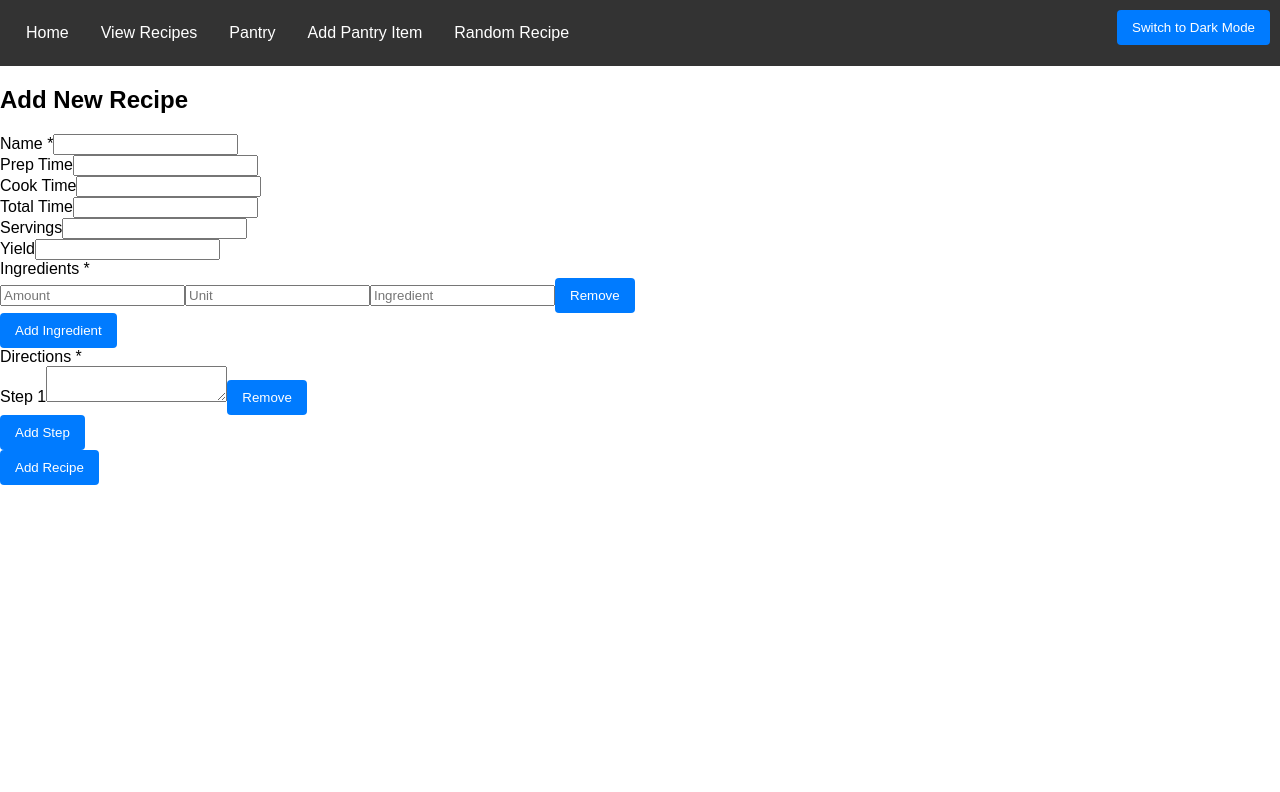
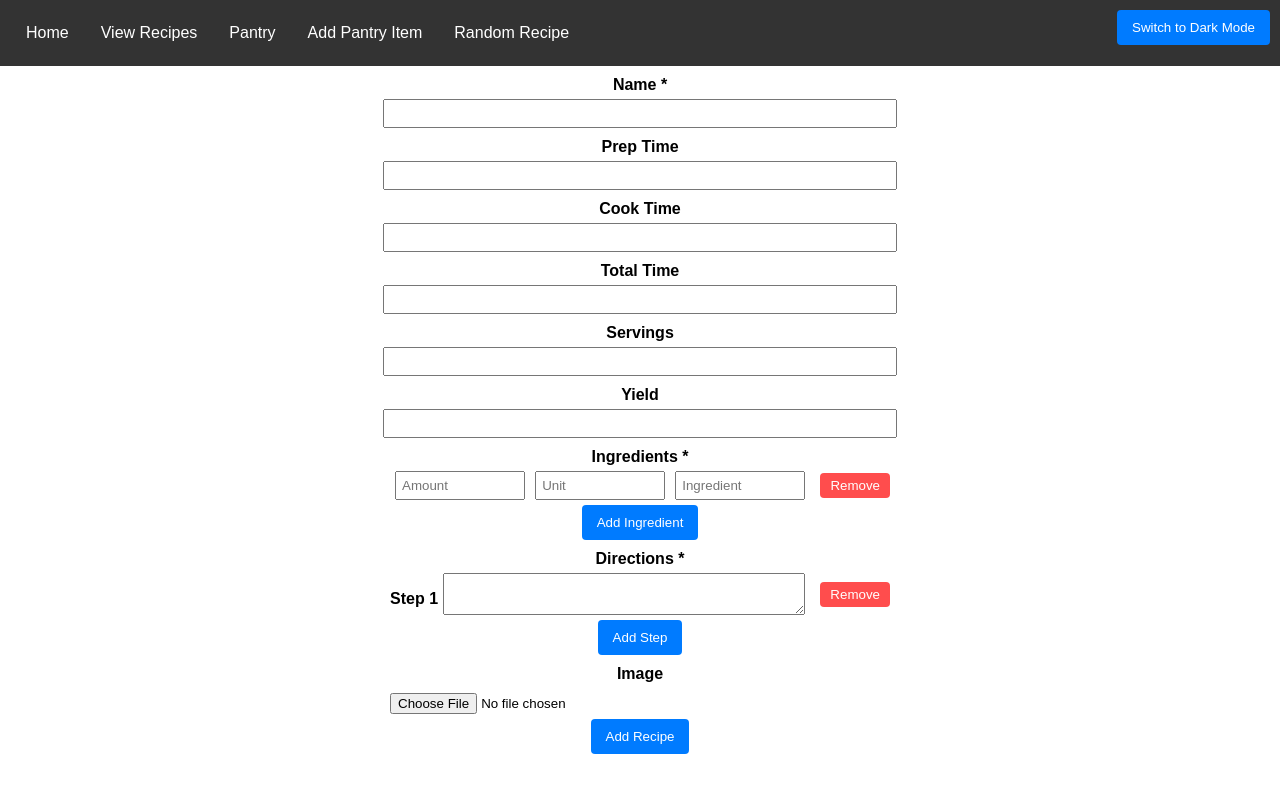
Before and after one commit to O-KenneDevWorks/RecipeStore, a React (Create React App) app in the folder web-app/: page /add-recipe in a window 1280 px wide. Shown: the top 792 px of the page. Built offline with nearby package versions, Linux system fonts and the light colour scheme.

Commit message:
Added Recipe Image support

```diff
--- a/web-app/src/components/Add_Recipe.js
+++ b/web-app/src/components/Add_Recipe.js
@@ -1,164 +1,181 @@
-import React, { useEffect, useState } from 'react';
+import React, { useState } from 'react';
 import axios from 'axios';
-import Navigation from './NavBar';
+import './Styling/AddRecipeForm.css';
 
 const AddRecipeForm = () => {
     const [recipeData, setRecipeData] = useState({
         name: '',
-        ingredients: [{ amount: '', unit: '', name: ''}],
+        ingredients: [{ amount: '', unit: '', name: '' }],
         directions: [''],
         prepTime: '',
         cookTime: '',
         totalTime: '',
         servings: '',
         yield: '',
+        image: ''
     });
+    const [imagePreview, setImagePreview] = useState('');
 
     const handleChange = (e) => {
         const { name, value } = e.target;
         setRecipeData({ ...recipeData, [name]: value });
     };
 
-    const handleIngredientChange = (index, e) => {
-        const { name, value } = e.target;
-        const newIngredients = [...recipeData.ingredients];
-        newIngredients[index][name] = value;
-        setRecipeData({ ...recipeData, ingredients: newIngredients});
+    const handleImageChange = (e) => {
+        const file = e.target.files[0];
+        if (file) {
+            const reader = new FileReader();
+            reader.onloadend = () => {
+                setImagePreview(reader.result);
+                setRecipeData({ ...recipeData, image: reader.result });
             };
-
-    const handleAddIngredient = () => {
-        setRecipeData({
-            ...recipeData,
-            ingredients: [...recipeData.ingredients, { amount: '', unit: '', name: ''}]
-        });
+            reader.readAsDataURL(file);
+        }
     };
-
-    const handleRemoveIngredients = (index) => {
-        const newIngredients = recipeData.ingredients.filter((_, i) => i !== index);
-        setRecipeData({ ...recipeData, ingredients: newIngredients });
-    };
-
-    const handleDirectionChange = (index, e) => {
-        const newDirections = [...recipeData.directions];
-        newDirections[index] = e.target.value;
-        setRecipeData({ ...recipeData, directions: newDirections });
-    }
-
-    const addDirection = () => {
-        setRecipeData({ ...recipeData, directions: [...recipeData.directions, ''] });
-    }
-
-    const removeDirections = (index) => {
-        const newDirections = recipeData.directions.filter((_, i) => i !== index);
-        setRecipeData({ ...recipeData, directions: newDirections})
-    }
 
     const handleSubmit = async (e) => {
         e.preventDefault();
         try {
-            const response = await axios.post('http://10.0.0.85:3000/recipes', recipeData);
+            const response = await axios.post('http://localhost:3000/recipes', recipeData);
+            console.log('Recipe added:', response.data);
             // Clear form after successful submission
             setRecipeData({
                 name: '',
-                ingredients: [{ amount: '', unit: '', name: ''}],
+                ingredients: [{ amount: '', unit: '', name: '' }],
                 directions: [''],
                 prepTime: '',
                 cookTime: '',
                 totalTime: '',
                 servings: '',
                 yield: '',
+                image: ''
             });
+            setImagePreview('');
         } catch (error) {
-            console.error('Error adding recipe: ', error)
+            console.error('Error adding recipe:', error);
         }
     };
 
+    const handleAddIngredient = () => {
+        setRecipeData({
+            ...recipeData,
+            ingredients: [...recipeData.ingredients, { amount: '', unit: '', name: '' }]
+        });
+    };
+
+    const handleIngredientChange = (index, e) => {
+        const { name, value } = e.target;
+        const newIngredients = recipeData.ingredients.map((ingredient, i) => {
+            if (i === index) {
+                return { ...ingredient, [name]: value };
+            }
+            return ingredient;
+        });
+        setRecipeData({ ...recipeData, ingredients: newIngredients });
+    };
+
+    const handleRemoveIngredient = (index) => {
+        const newIngredients = recipeData.ingredients.filter((_, i) => i !== index);
+        setRecipeData({ ...recipeData, ingredients: newIngredients });
+    };
+
+    const handleAddDirection = () => {
+        setRecipeData({
+            ...recipeData,
+            directions: [...recipeData.directions, '']
+        });
+    };
+
+    const handleDirectionChange = (index, e) => {
+        const newDirections = recipeData.directions.map((direction, i) => {
+            if (i === index) {
+                return e.target.value;
+            }
+            return direction;
+        });
+        setRecipeData({ ...recipeData, directions: newDirections });
+    };
+
+    const handleRemoveDirection = (index) => {
+        const newDirections = recipeData.directions.filter((_, i) => i !== index);
+        setRecipeData({ ...recipeData, directions: newDirections });
+    };
+
     return (
-
-        <form className="add-recipe=containter" onSubmit={handleSubmit}>
-            <h2>Add New Recipe</h2>
-
-            <div className='form-goup'>
+        <form onSubmit={handleSubmit} className="add-recipe-form">
             <label>Name *</label>
             <input type="text" name="name" value={recipeData.name} onChange={handleChange} required />
-            </div>
 
-            <div className="form-group-row">
-                <div className='form-goup'>
             <label>Prep Time</label>
             <input type="text" name="prepTime" value={recipeData.prepTime} onChange={handleChange} />
-                </div>
 
-                <div className='form-goup'>
             <label>Cook Time</label>
             <input type="text" name="cookTime" value={recipeData.cookTime} onChange={handleChange} />
-                </div>
 
-                <div className='form-goup'>
             <label>Total Time</label>
             <input type="text" name="totalTime" value={recipeData.totalTime} onChange={handleChange} />
-                </div>
-            </div>
 
-            <div className="form-group-row">
-                <div className='form-goup'>
             <label>Servings</label>
-                <input type="text" name="servings" value={recipeData.servings} onChange={handleChange} />
-                </div>
+            <input type="number" name="servings" value={recipeData.servings} onChange={handleChange} />
 
-                <div className='form-goup'>
             <label>Yield</label>
             <input type="text" name="yield" value={recipeData.yield} onChange={handleChange} />
-                </div>
-            </div>
 
-            <div className='form-goup'>
             <label>Ingredients *</label>
             {recipeData.ingredients.map((ingredient, index) => (
-                    <div key={index} className='ingredient-group'>
+                <div key={index} className="ingredient-input">
                     <input
-                            type='number'
-                            step='0.001'
-                            name='amount'
-                            placeholder='Amount'
+                        type="number"
+                        name="amount"
+                        placeholder="Amount"
                         value={ingredient.amount}
                         onChange={(e) => handleIngredientChange(index, e)}
+                        step="0.01"
+                        required
                     />
                     <input
-                            type='text'
-                            name='unit'
-                            placeholder='Unit'
+                        type="text"
+                        name="unit"
+                        placeholder="Unit"
                         value={ingredient.unit}
                         onChange={(e) => handleIngredientChange(index, e)}
+                        required
                     />
                     <input
-                            type='text'
-                            name='name'
-                            placeholder='Ingredient'
+                        type="text"
+                        name="name"
+                        placeholder="Ingredient"
                         value={ingredient.name}
                         onChange={(e) => handleIngredientChange(index, e)}
+                        required
                     />
-                        <button type='button' className="btn-remove" onClick={() => handleRemoveIngredients(index)}>Remove</button>
+                    <button type="button" onClick={() => handleRemoveIngredient(index)}>Remove</button>
                 </div>
             ))}
-                <button type='button' className="btn-add" onClick={handleAddIngredient}>Add Ingredient</button>
-            </div>
+            <button type="button" onClick={handleAddIngredient}>Add Ingredient</button>
 
-            <div className='form-goup'>
             <label>Directions *</label>
             {recipeData.directions.map((direction, index) => (
-                    <div key={index} className="directions-container">
-                        <label>{`Step ${index + 1}`}</label>
-                        <textarea value={direction} onChange={(e) => handleDirectionChange(index, e)} required />
-                        <button type="button" className="btn-remove" onClick={() => removeDirections(index)}>Remove</button>
+                <div key={index} className="direction-input">
+                    <label>Step {index + 1}</label>
+                    <textarea
+                        name="direction"
+                        value={direction}
+                        onChange={(e) => handleDirectionChange(index, e)}
+                        required
+                    />
+                    <button type="button" onClick={() => handleRemoveDirection(index)}>Remove</button>
                 </div>
             ))}
-                <button type="button" className="btn-add" onClick={addDirection}>Add Step</button>
-            </div>
+            <button type="button" onClick={handleAddDirection}>Add Step</button>
+
+            <label>Image</label>
+            <input type="file" name="image" accept="image/*" onChange={handleImageChange} />
+            {imagePreview && <img src={imagePreview} alt="Recipe Preview" className="image-preview" />}
 
             <button type="submit">Add Recipe</button>
         </form>
-    )
-}
+    );
+};
 
 export default AddRecipeForm;
--- a/web-app/src/components/Styling/AddRecipeForm.css
+++ b/web-app/src/components/Styling/AddRecipeForm.css
@@ -1,27 +1,44 @@
-form {
+.add-recipe-form {
     display: flex;
     flex-direction: column;
-    max-width: 600px;
-    margin: 0 auto;
-    padding: 20px;
-    background-color: var(--background-color);
-    color: var(--text-color);
-    border-radius: 8px;
-    box-shadow: 0 0 10px rgba(0, 0, 0, 0.1);
+    align-items: center;
 }
 
-label {
-    margin-bottom: 5px;
+.add-recipe-form label {
+    margin-top: 10px;
+    font-weight: bold;
 }
 
-input, textarea, select {
-    margin-bottom: 15px;
-    padding: 10px;
-    border: 1px solid #ccc;
-    border-radius: 4px;
+.add-recipe-form input, .add-recipe-form textarea {
+    margin-top: 5px;
+    padding: 5px;
+    width: 100%;
+    max-width: 500px;
 }
 
-button {
-    background-color: var(--button-background-color);
-    color: var(--button-text-color);
+.ingredient-input, .direction-input {
+    display: flex;
+    align-items: center;
+    width: 100%;
+    max-width: 500px;
 }
+
+.ingredient-input input, .direction-input textarea {
+    flex: 1;
+    margin: 5px;
+}
+
+.ingredient-input button, .direction-input button {
+    margin-left: 10px;
+    background-color: #ff4d4d;
+    color: white;
+    border: none;
+    padding: 5px 10px;
+    cursor: pointer;
+}
+
+.image-preview {
+    margin-top: 10px;
+    max-width: 100%;
+    height: auto;
+}
--- a/web-app/src/components/Styling/RecipeDetail.css
+++ b/web-app/src/components/Styling/RecipeDetail.css
@@ -15,9 +15,16 @@
     margin-bottom: 10px;
 }
 
-.recipe-detail ul {
-    list-style-type: none;
-    padding: 0;
+.recipe-detail img {
+    max-width: 100%;
+    height: auto;
+    margin-bottom: 20px;
+}
+
+.recipe-detail ul, .recipe-detail ol {
+    text-align: left;
+    max-width: 600px;
+    width: 100%;
 }
 
 .recipe-detail ul li {
```
Also changed, not shown: web-app/src/components/RecipeDetail.js (+17 -24 lines), 1 other file (tests, documents, lock files or other folders). Lines whose indentation alone changed are shown as unchanged.
